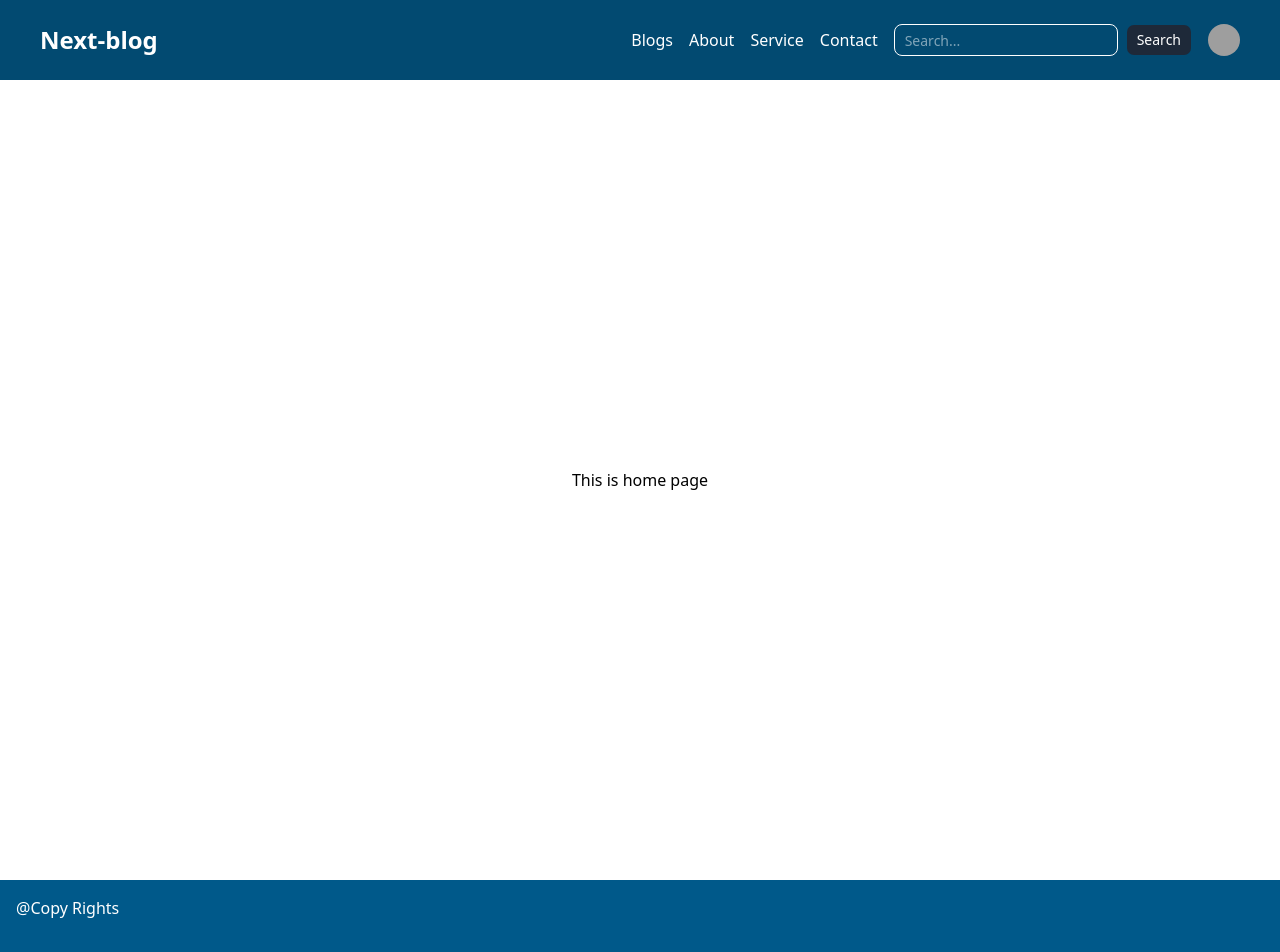
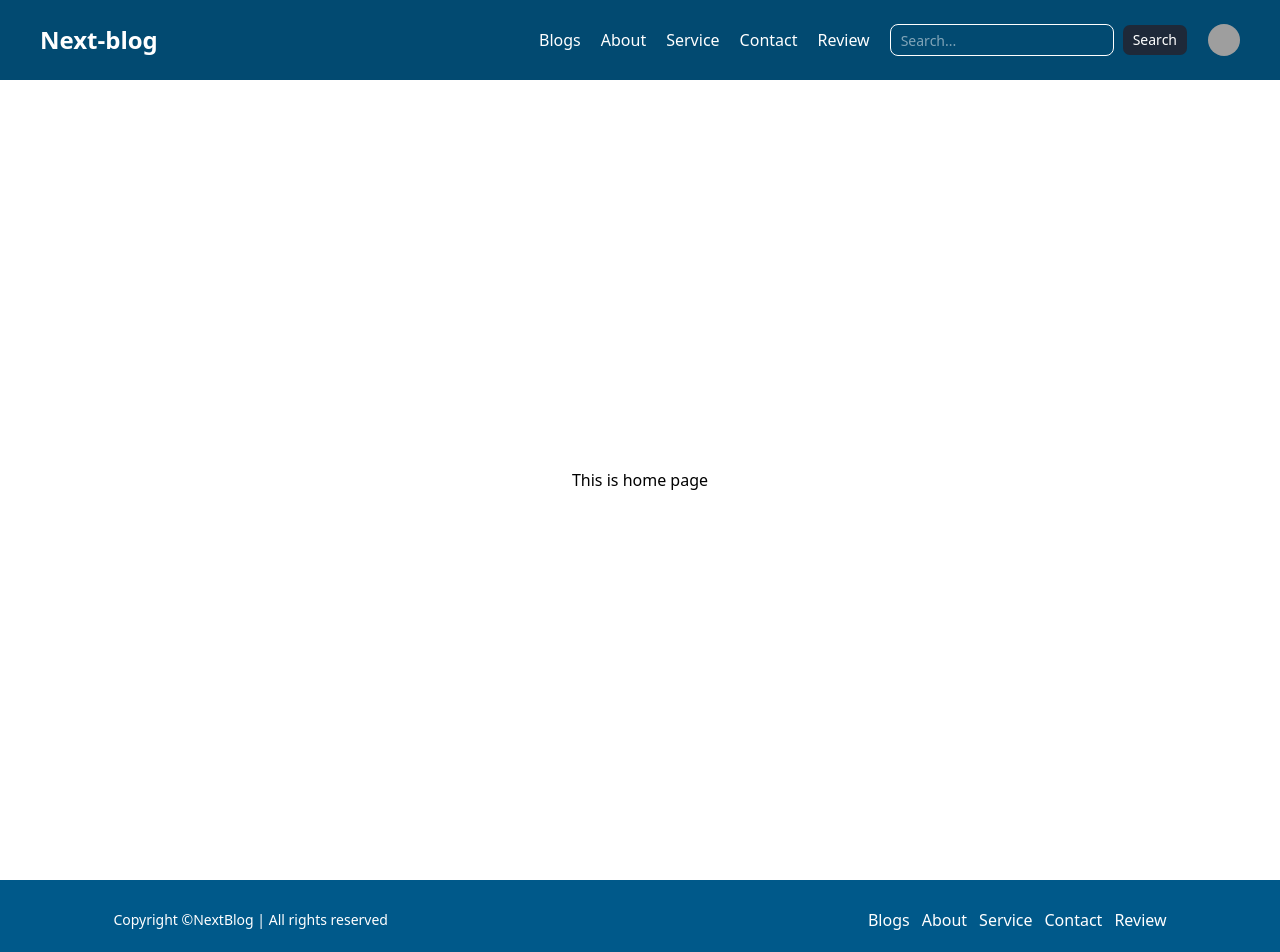
Before and after one commit to Munan95/next-blog, a Next.js app: page / in a window 1280 px wide. Shown: the top 952 px of the page. Built offline with nearby package versions, Linux system fonts and the light colour scheme; grey boxes are pictures that could not be loaded.

Commit message:
Add: Review section and Update: Navbar and Footer

```diff
--- a/src/app/about/page.js
+++ b/src/app/about/page.js
@@ -6,7 +6,7 @@ const About = ()=>{
             <p>This is About page</p>
             <Link
                 href="/about/experience"
-                className="text-base my-4 p-2 rounded-lg bg-purple-900 hover:bg-purple-950 text-white">
+                className="text-base my-4 p-2 rounded-lg bg-sky-800 hover:bg-sky-900 text-white">
                 Experience
             </Link>
         </div>
--- a/src/app/page.js
+++ b/src/app/page.js
@@ -2,7 +2,7 @@ import BlogCard from "@/components/BlogCard";
 
 export default function Home() {
   return (
-    <div className="h-screen w-full flex justify-center items-center">
+    <div className="min-h-screen w-full flex justify-center items-center">
       <p>This is home page</p>
     </div>
   );
--- /dev/null
+++ b/src/app/review/page.js
@@ -0,0 +1,11 @@
+import React from 'react';
+
+const Review = () => {
+  return (
+    <div className="flex items-center justify-center h-screen w-full">
+        <p>This is Review page</p>
+    </div>
+  );
+};
+
+export default Review;
--- a/src/components/Footer.js
+++ b/src/components/Footer.js
@@ -1,7 +1,47 @@
+import Link from "next/link";
+
 const Footer = ()=>{
     return(
-        <div className="h-20 w-full bg-sky-800 py-4 px-4">
-            <p className="text-white">@Copy Rights</p>
+        <div className="flex justify-center items-center gap-120 h-20 w-full bg-sky-800 py-4 text-white text-sm">
+
+            <div>
+                <p className="flex">Copyright ©NextBlog | All rights reserved</p>
+            </div>
+
+            <div className="flex gap-3">
+
+                <Link
+                    href="/blogs"
+                    className="text-base hover:text-gray-300 hover:underline">
+                    Blogs
+                </Link>
+
+                <Link
+                    href="/about"
+                    className="text-base hover:text-gray-300 hover:underline">
+                    About
+                </Link>
+
+
+                <Link
+                    href="/service"
+                    className="text-base hover:text-gray-300 hover:underline">
+                    Service
+                </Link>
+
+                <Link
+                    href="/contact"
+                    className="text-base hover:text-gray-300 hover:underline">
+                    Contact
+                </Link>
+
+                <Link
+                    href="/review"
+                    className="text-base hover:text-gray-300 hover:underline">
+                    Review
+                </Link>
+            </div>
+
         </div>
     );
 };
--- a/src/components/Navbar.js
+++ b/src/components/Navbar.js
@@ -6,8 +6,7 @@ import { Input } from "@/components/ui/input";
 
 const Navbar = () => {
     return (
-        <div className="flex w-full h-20 px-10 items-center bg-sky-900">
-            <div className="flex w-full items-center justify-between text-white">
+        <div className="flex w-full h-20 px-10 items-center bg-sky-900 justify-between text-white">
 
                 <Link
                     href="/"
@@ -15,7 +14,7 @@ const Navbar = () => {
                     Next-blog
                 </Link>
 
-                <div className="flex items-center gap-4">
+                <div className="flex items-center gap-5">
 
                     <Link
                         href="/blogs"
@@ -42,6 +41,12 @@ const Navbar = () => {
                         Contact
                     </Link>
 
+                    <Link
+                        href="/review"
+                        className="text-base hover:text-gray-300 hover:underline">
+                        Review
+                    </Link>
+
                     <Field orientation="horizontal">
                         <Input type="search" placeholder="Search..." />
                         <Button className="bg-gray-800 hover:bg-gray-900 text-white">Search</Button>
@@ -54,7 +59,6 @@ const Navbar = () => {
                 </div>
 
             </div>
-        </div>
     );
 };
 
```
